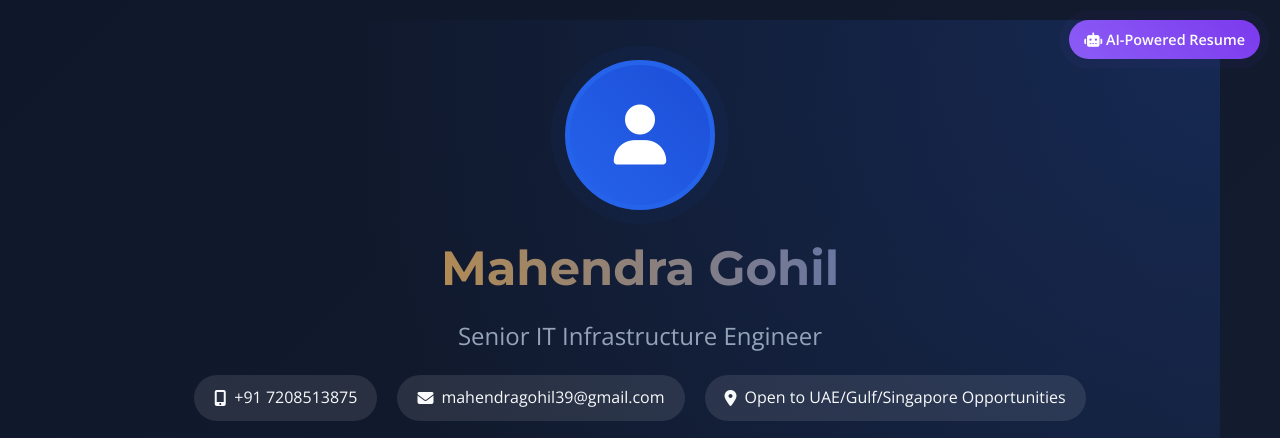
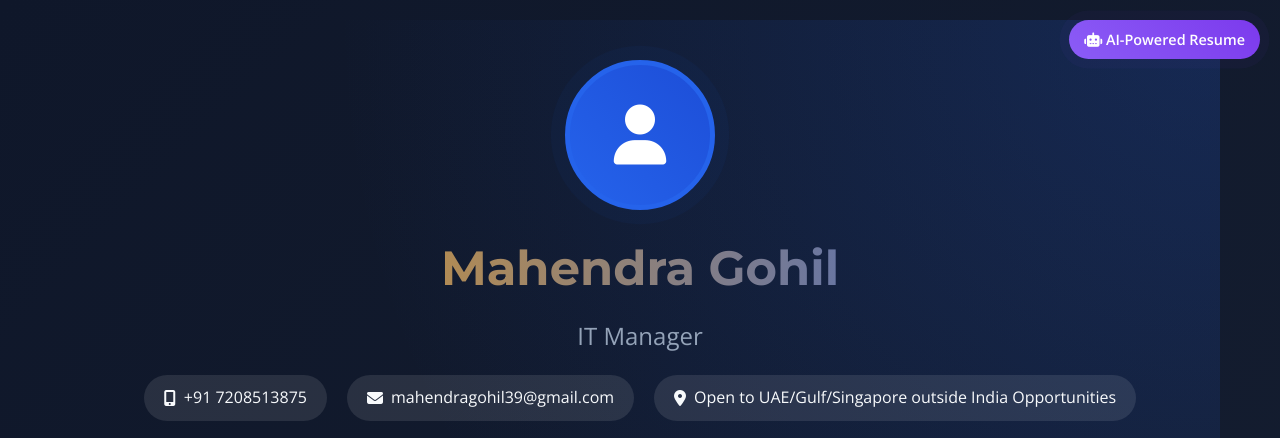
Before and after one commit to mgohil01/MahendraGohil.github.io, a plain HTML site: page index.html in a window 1280 px wide. Shown: the top 438 px of the page. Drawn offline with nearby package versions, Linux system fonts and the light colour scheme.

Commit message:
Update index.html

```diff
--- a/index.html
+++ b/index.html
@@ -662,7 +662,7 @@
                 <i class="fas fa-user"></i>
             </div>
             <h1>Mahendra Gohil</h1>
-            <div class="title">Senior IT Infrastructure Engineer</div>
+            <div class="title">IT Manager</div>
             <div class="contact-info">
                 <div class="contact-item">
                     <i class="fas fa-mobile-alt"></i>
@@ -674,7 +674,7 @@
                 </div>
                 <div class="contact-item">
                     <i class="fas fa-map-marker-alt"></i>
-                    <span>Open to UAE/Gulf/Singapore Opportunities</span>
+                    <span>Open to UAE/Gulf/Singapore outside India Opportunities</span>
                 </div>
             </div>
             <div class="social-links">
```
